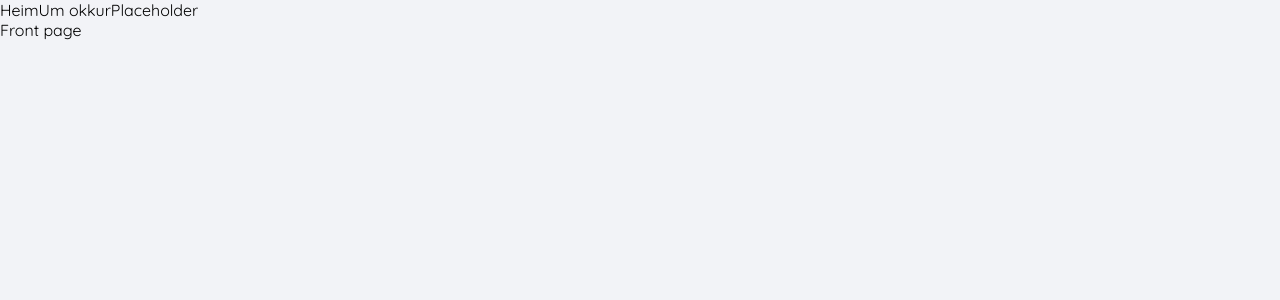
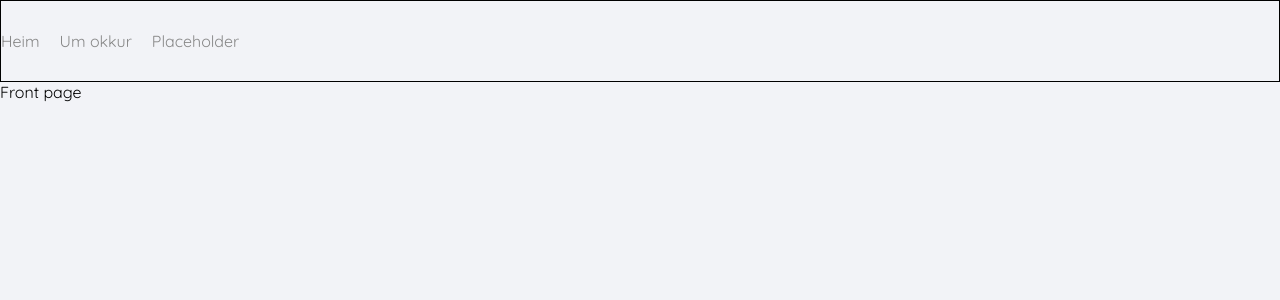
Before and after one commit to cadia-lvl/qa-crowdsourcing-web, a React (Create React App) app: page / in a window 1280 px wide. Shown: the top 300 px of the page. Built offline with nearby package versions, Linux system fonts and the light colour scheme.

Commit message:
styled headeritem

```diff
--- a/src/layout/Header/index.tsx
+++ b/src/layout/Header/index.tsx
@@ -1,13 +1,13 @@
 import React from "react";
 import { FrontPage } from "../../pages";
-import { Outer } from "./styles";
+import { Outer, HeaderItem } from "./styles";
 import { headerItems } from "./utils";
 
 export default () => {
 	return (
 		<Outer>
 			{headerItems.map((item) => (
-				<span>{item.text}</span>
+				<HeaderItem className="header-itm">{item.text}</HeaderItem>
 			))}
 		</Outer>
 	);
--- a/src/layout/Header/styles.ts
+++ b/src/layout/Header/styles.ts
@@ -5,4 +5,12 @@ export const Outer = styled.div`
 	flex-direction: row;
 	align-items: center;
 	justify-content: flex-start;
+	width: 100%;
+	border: 1px solid black;
+	box-sizing: border-box;
+	padding: 30px 0;
 `;
+
+export const HeaderItem = styled.div`
+	padding: 0 20px 0 0;
+`;
--- a/src/styles/GlobalStyle/index.ts
+++ b/src/styles/GlobalStyle/index.ts
@@ -12,4 +12,13 @@ export const GlobalStyle = createGlobalStyle`
     	height: 100%;
         font-family: 'Quicksand', sans-serif;
     }
+
+    .header-itm {
+        color: ${Colors.SUB_HEADING_COLOR};
+        transition: 0.3s;
+        cursor: pointer;
+        :hover {
+            color: ${Colors.HEADING_COLOR};
+        }
+    }
 `;
```
